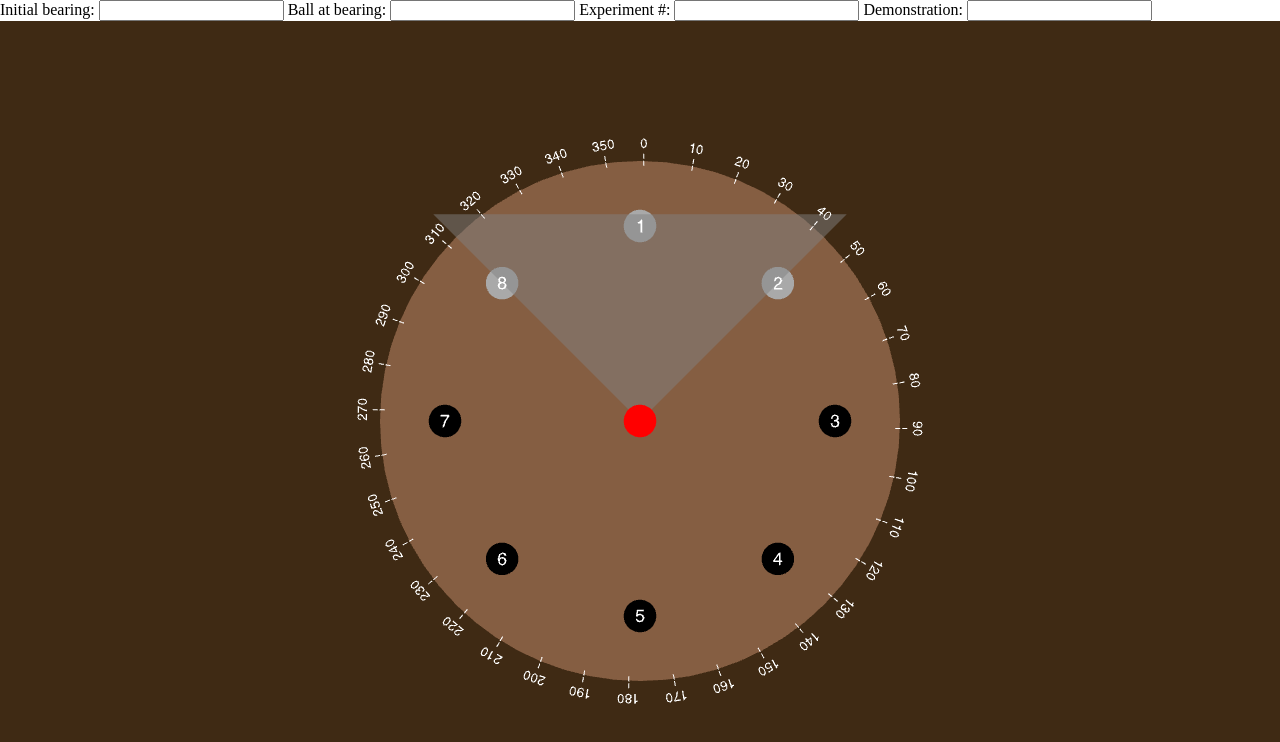
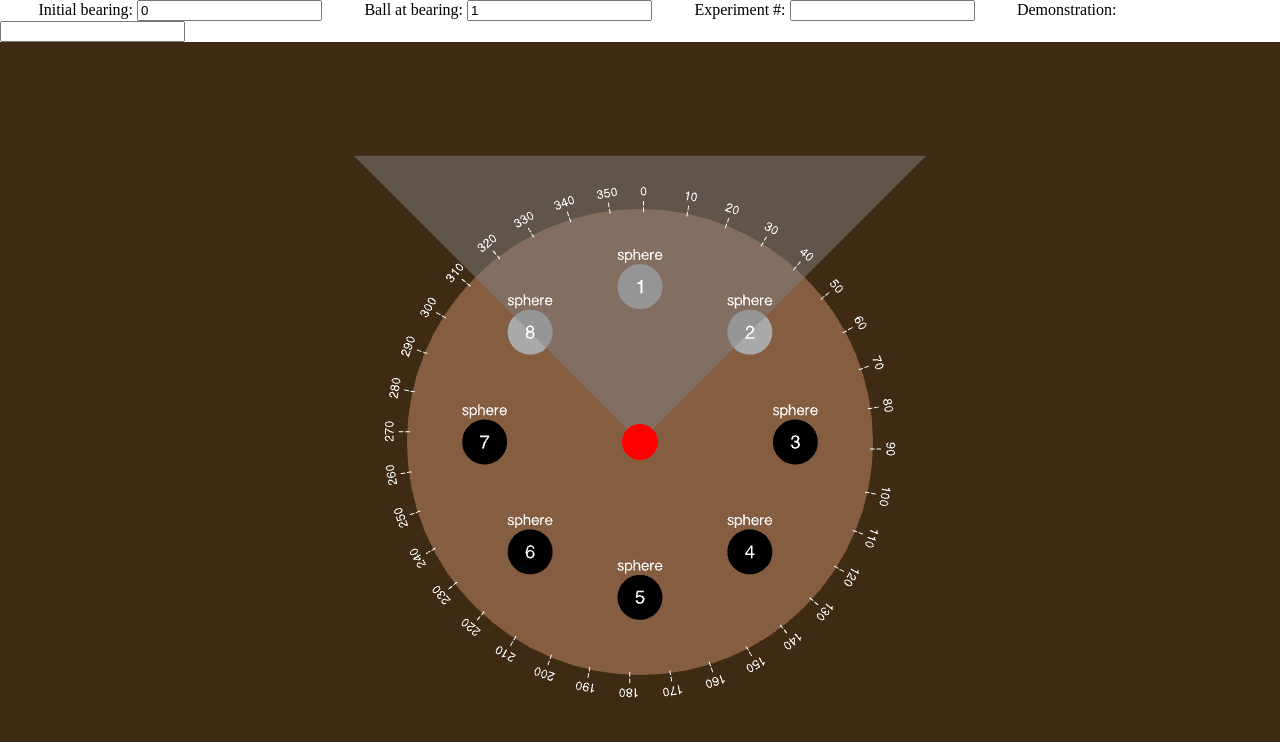
Before and after one commit to markalence/dungbeetle-sim-env, a website built with webpack: page src/index.html in a window 1280 px wide. Built offline with nearby package versions, Linux system fonts and the light colour scheme.

Commit message:
bug fixes

```diff
--- a/src/Ball.js
+++ b/src/Ball.js
@@ -1,8 +1,6 @@
 import * as THREE from "three";
 import helvetica from 'three/examples/fonts/helvetiker_regular.typeface.json'
 import {Vector3} from "three";
-
-const RATIO = 25 / 21;
 
 class Ball {
     mesh;
@@ -11,13 +9,13 @@ class Ball {
         this.shape = shape;
         this.id = id;
         this.position = position;
-        this.text = null;
-        this.radius = 0;
+        this.radius = 5;
         let geometry;
         let [v1, v2, v3] = [new Vector3(), new Vector3(), new Vector3()];
+
         switch (shape) {
             case 'sphere':
-                this.radius = 21 * RATIO;
+                this.radius = 21 * global.RATIO;
                 geometry = new THREE.CircleGeometry(this.radius, 64);
                 break;
             case 'cyla':
@@ -25,42 +23,42 @@ class Ball {
                 geometry = new THREE.CircleGeometry(this.radius, 64);
                 break;
             case 'cylb':
-                this.radius = 22.5 * RATIO;
+                this.radius = 22.5 * global.RATIO;
                 geometry = new THREE.CircleGeometry(this.radius, 64);
                 break;
             case 'cylc':
-                this.radius = 21 * RATIO;
+                this.radius = 21 * global.RATIO;
                 geometry = new THREE.CircleGeometry(this.radius, 64);
                 break;
             case 'cyld':
-                this.radius = 16.5 * RATIO;
+                this.radius = 16.5 * global.RATIO;
                 geometry = new THREE.CircleGeometry(this.radius, 64);
                 break;
             case 'cyle':
-                this.radius = 10.5 * RATIO;
+                this.radius = 10.5 * global.RATIO;
                 geometry = new THREE.CircleGeometry(this.radius, 64);
                 break;
             case 'uwc':
                 geometry = new THREE.Geometry();
-                v1.set(-33 * RATIO, -21 * RATIO, 0);
-                v2.set(33 * RATIO, -21 * RATIO, 0);
-                v3.set(0, 21 * RATIO, 0);
+                v1.set(-33 * global.RATIO, -21 * global.RATIO, 0);
+                v2.set(33 * global.RATIO, -21 * global.RATIO, 0);
+                v3.set(0, 21 * global.RATIO, 0);
                 [v1, v2, v3].forEach(v => geometry.vertices.push(v));
                 geometry.faces.push(new THREE.Face3(2, 0, 1));
                 break;
             case 'iwc':
                 geometry = new THREE.Geometry()
-                v1.set(-33 * RATIO, 21 * RATIO, 0);
-                v2.set(33 * RATIO, 21 * RATIO, 0);
-                v3.set(0, -21 * RATIO, 0);
+                v1.set(-33 * global.RATIO, 21 * global.RATIO, 0);
+                v2.set(33 * global.RATIO, 21 * global.RATIO, 0);
+                v3.set(0, -21 * global.RATIO, 0);
                 [v1, v2, v3].forEach(v => geometry.vertices.push(v));
                 geometry.faces.push(new THREE.Face3(0, 2, 1));
                 break;
             case 'inc':
                 geometry = new THREE.Geometry()
-                v1.set(-21 * RATIO, (33 - 8) * RATIO, 0);
-                v2.set(21 * RATIO, (33 - 8) * RATIO, 0);
-                v3.set(0, -(33 + 8) * RATIO, 0);
+                v1.set(-21 * global.RATIO, (33 - 8) * global.RATIO, 0);
+                v2.set(21 * global.RATIO, (33 - 8) * global.RATIO, 0);
+                v3.set(0, -(33 + 8) * global.RATIO, 0);
                 [v1, v2, v3].forEach(v => geometry.vertices.push(v));
                 geometry.faces.push(new THREE.Face3(0, 2, 1));
                 break;
@@ -73,17 +71,29 @@ class Ball {
         let font = loader.parse(helvetica);
         textGeometry = new THREE.TextGeometry((this.id + 1).toString(), {
             font: font,
-            size: 20,
+            size: 15,
             height: 1,
             curveSegments: 1
         });
         let mat = new THREE.MeshBasicMaterial({color: 'white'});
-        this.text = new THREE.Mesh(textGeometry, mat);
+        let text = new THREE.Mesh(textGeometry, mat);
+        let center = new Vector3();
         textGeometry.computeBoundingBox();
-        let center = new Vector3();
         textGeometry.boundingBox.getCenter(center);
-        this.text.position.set(-center.x, -center.y, 0);
-        this.mesh.add(this.text);
+        text.position.set(-center.x, -center.y, 0);
+        this.mesh.add(text);
+
+        textGeometry = new THREE.TextGeometry(this.shape, {
+            font: font,
+            size: 12,
+            height: 1,
+            curveSegments: 1
+        });
+        text = new THREE.Mesh(textGeometry, mat);
+        textGeometry.computeBoundingBox();
+        textGeometry.boundingBox.getCenter(center);
+        text.position.set(-center.x, 25*global.RATIO, 0);
+        this.mesh.add(text);
 
         this.mesh.position.set(this.position.x, this.position.y, 0);
 
--- a/src/Beetle.js
+++ b/src/Beetle.js
@@ -27,7 +27,7 @@ class Beetle {
 
     constructor() {
         this.reset();
-        let geometry = new THREE.CircleGeometry(25, 64);
+        let geometry = new THREE.CircleGeometry(20, 64);
         let material = new THREE.MeshBasicMaterial({color: 'red', transparent: true});
         this.mesh = new THREE.Mesh(geometry, material);
         this.mesh.add(this.setFov())
@@ -66,7 +66,7 @@ class Beetle {
         })
         let stateActionBlob = new Blob(this.stateActionPairs, {type: 'application/json'});
         let groundTruthBlob = new Blob(this.groundTruth, {type: 'application/json'});
-        fs.saveAs(stateActionBlob, demonstrationId.value + '_states&actions' + '.txt');
+        fs.saveAs(stateActionBlob, demonstrationId.value + '_sa' + '.txt');
         fs.saveAs(groundTruthBlob, demonstrationId.value + '_truth' + '.txt');
         this.fileWritten = true;
     }
@@ -156,7 +156,7 @@ class Beetle {
             }
 
             //if beetle touches ball, the episode is over
-            if (dist < 25 + ball.radius) {
+            if (dist < 20 + ball.radius) {
                 this.episodeOver = true
             }
         })
--- a/src/Board.js
+++ b/src/Board.js
@@ -4,8 +4,9 @@ import {Vector3} from "three";
 
 class Board {
     markers;
+
     constructor() {
-        let geometry = new THREE.CircleGeometry(400, 64);
+        let geometry = new THREE.CircleGeometry(217.5*global.RATIO, 64);
         let material = new THREE.MeshBasicMaterial({color: 0x855E42, transparent: true})
         this.mesh = new THREE.Mesh(geometry, material);
         this.mesh.renderOrder = 0
@@ -18,14 +19,15 @@ class Board {
                 i > 0 && i < 100 ? '\n |' : '\n  |'
             textGeometry = new THREE.TextGeometry(i.toString() + spaces, {
                 font: font,
-                size: 15,
+                size: 10,
                 height: 1,
                 curveSegments: 1
             });
             let mat = new THREE.MeshBasicMaterial({color: 'white'});
             this.text = new THREE.Mesh(textGeometry, mat);
             this.text.rotation.z = -Math.PI * (i) / 180;
-            this.text.position.set(-Math.cos(Math.PI * (i + 90) / 180) * 420, Math.sin(Math.PI * (i + 90) / 180) * 420, 0);
+            this.text.position.set(-Math.cos(Math.PI * (i + 90) / 180) * 230 * global.RATIO,
+                Math.sin(Math.PI * (i + 90) / 180) * 230 * global.RATIO, 0);
             textGeometry.computeBoundingBox();
             let center = new Vector3();
             textGeometry.boundingBox.getCenter(center);
--- a/src/index.html
+++ b/src/index.html
@@ -6,13 +6,14 @@
 </head>
 <style>
     html, body {margin: 0; height: 100%; overflow: hidden}
+    label {margin-left: 3%}
 </style>
 <body>
 <label for="bearing">Initial bearing:</label>
-<input type="number" id="bearing" name="bearing">
+<input type="number" id="bearing" name="bearing" value = "0">
 
 <label for="ball">Ball at bearing:</label>
-<input type="number" id="ball" name="bearing">
+<input type="number" id="ball" name="bearing" value="1">
 
 <label for="experiment">Experiment #: </label>
 <input type="text" id="experiment" name= "experiment">
--- a/src/index.js
+++ b/src/index.js
@@ -3,6 +3,7 @@ import Beetle from './Beetle'
 import Ball from "./Ball";
 import Board from "./Board";
 
+global.RATIO = 25/21; //ratio between screen size and actual size
 const HEIGHT = window.innerHeight;
 const WIDTH = window.innerWidth;
 const scene = new THREE.Scene();
@@ -13,27 +14,23 @@ let randomBall = document.getElementById('ball');
 let experiment = document.getElementById('experiment');
 let shapeA = 'sphere'
 let shapeB = 'sphere'
-let bearing = 0;
 let offset = 0
 let beetle = new Beetle()
 let board = new Board();
 
 
 function rotateBoard() {
-    bearing = -Math.PI * (initialBearing.value - offset) / 180;
+    offset = (randomBall.value - 1) * 45;
+    let bearing = -Math.PI * (initialBearing.value - offset) / 180;
     board.mesh.rotation.z = bearing;
     beetle.balls.forEach(ball => ball.mesh.rotation.z = -bearing);
 }
 
 initialBearing.addEventListener("input", _ => rotateBoard());
+randomBall.addEventListener("input", _ => rotateBoard())
 
-randomBall.addEventListener("input", ballNum => {
-    offset = (ballNum.target.value - 1) * 45;
-    bearing = initialBearing.value;
-    rotateBoard();
-})
-
-experiment.addEventListener("input", num => {
+experiment.addEventListener("input", _ => {
+    //change the shape of each ball depending on which experiment is being run
     switch (+experiment.value) {
         case 3:
             shapeA = 'sphere';
@@ -73,38 +70,34 @@ experiment.addEventListener("input", num => {
         ball.mesh.geometry.dispose();
         ball.mesh.material.dispose();
     });
-    beetle.balls = [];
-    beetle.ballShapes = [];
-    ballsInit();
+    ballsInit(shapeA, shapeB);
+    rotateBoard();
 })
 
 /**
  * Initialise position of dung balls in the scene
  */
-function ballsInit() {
+function ballsInit(shapeA, shapeB) {
     let r = Math.PI
     let id = 0;
-
     //initialise ball 0 to be north of the beetle.
     //place each subsequent ball 45 degrees apart from each other.
     //each ball is then offset by the initial bearing of the beetle
     for (let i = r; i > -r; i -= Math.PI / 4) {
-        let shape;
-        shape = id % 2 === 0 ? shapeA : shapeB
-        console.log(shape)
-        beetle.ballShapes.push(shape);
-        beetle.balls.push(new Ball(shape,
+        let shape = id % 2 === 0 ? shapeA : shapeB
+        beetle.ballShapes[id] = shape;
+        beetle.balls[id] = new Ball(shape,
             new THREE.Vector2(
-                Math.cos(i - Math.PI / 2 - bearing) * 300,
-                Math.sin(i - Math.PI / 2 - bearing) * 300), id));
+                Math.cos(i - Math.PI / 2) * RATIO*145,
+                Math.sin(i - Math.PI / 2) * RATIO*145), id);
         id++;
     }
-    beetle.balls.forEach(db => board.mesh.add(db.mesh))
+    beetle.balls.forEach(db => board.mesh.add(db.mesh));
 }
 
 
 function sceneInit() {
-    camera.zoom = 0.65;
+    camera.zoom = 0.9;
     camera.updateProjectionMatrix();
     scene.add(board.mesh);
     scene.add(beetle.mesh);
@@ -123,7 +116,7 @@ function sceneInit() {
             beetle.reset();
         }
     });
-    ballsInit();
+    ballsInit(shapeA, shapeB);
 }
 
 sceneInit();
```
